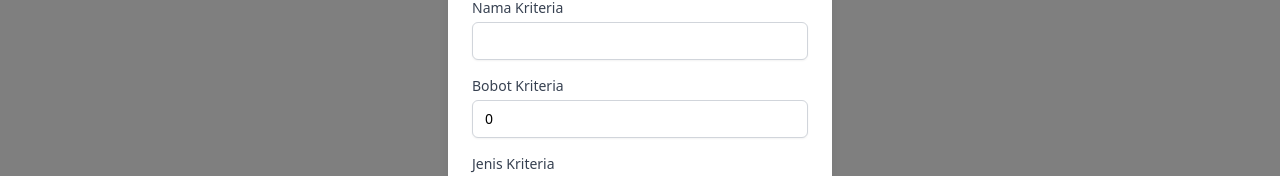
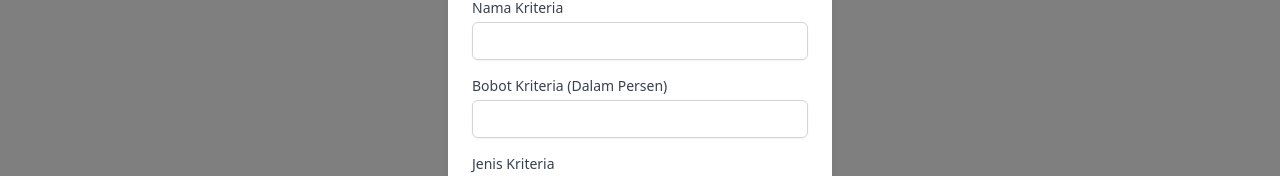
Before and after one commit to Joshtri/spk-pilih-siswa-client, a React (Vite) app: page /kriteria in a window 1280 px wide. Both pictures are taken after a click on the button "Tambah Kriteria". Shown: the part 287-463 px from the top of the page. Built offline with nearby package versions, Linux system fonts and the light colour scheme; no server answers.

Commit message:
update form kriteria

```diff
--- a/src/components/Kriteria/KriteriaForm.tsx
+++ b/src/components/Kriteria/KriteriaForm.tsx
@@ -1,3 +1,4 @@
+// Updated KriteriaForm component
 import React, { useState, useEffect } from "react";
 import { Kriteria } from "../../types/kriteria";
 
@@ -16,7 +17,7 @@ const KriteriaForm: React.FC<KriteriaModalFormProps> = ({
 }) => {
   const [formData, setFormData] = useState<Omit<Kriteria, "id">>({
     nama_kriteria: "",
-    bobot_kriteria: 0,
+    bobot_kriteria: null!,
     jenis_kriteria: "",
   });
 
@@ -30,7 +31,7 @@ const KriteriaForm: React.FC<KriteriaModalFormProps> = ({
     const { name, value } = e.target;
     setFormData((prev) => ({
       ...prev,
-      [name]: value,
+      [name]: name === "bobot_kriteria" ? parseInt(value) || 0 : value, // Parse as integer for bobot_kriteria
     }));
   };
 
@@ -68,7 +69,7 @@ const KriteriaForm: React.FC<KriteriaModalFormProps> = ({
 
           <div className="mb-4">
             <label htmlFor="bobot_kriteria" className="block text-sm font-medium text-gray-700">
-              Bobot Kriteria
+              Bobot Kriteria (Dalam Persen)
             </label>
             <input
               type="number"
@@ -78,9 +79,8 @@ const KriteriaForm: React.FC<KriteriaModalFormProps> = ({
               onChange={handleChange}
               className="mt-1 block w-full rounded-md border-gray-300 shadow-sm focus:border-indigo-500 focus:ring-indigo-500 sm:text-sm"
               required
-              step="0.01"
               min="0"
-              max="1"
+              max="100"
             />
           </div>
 
```
